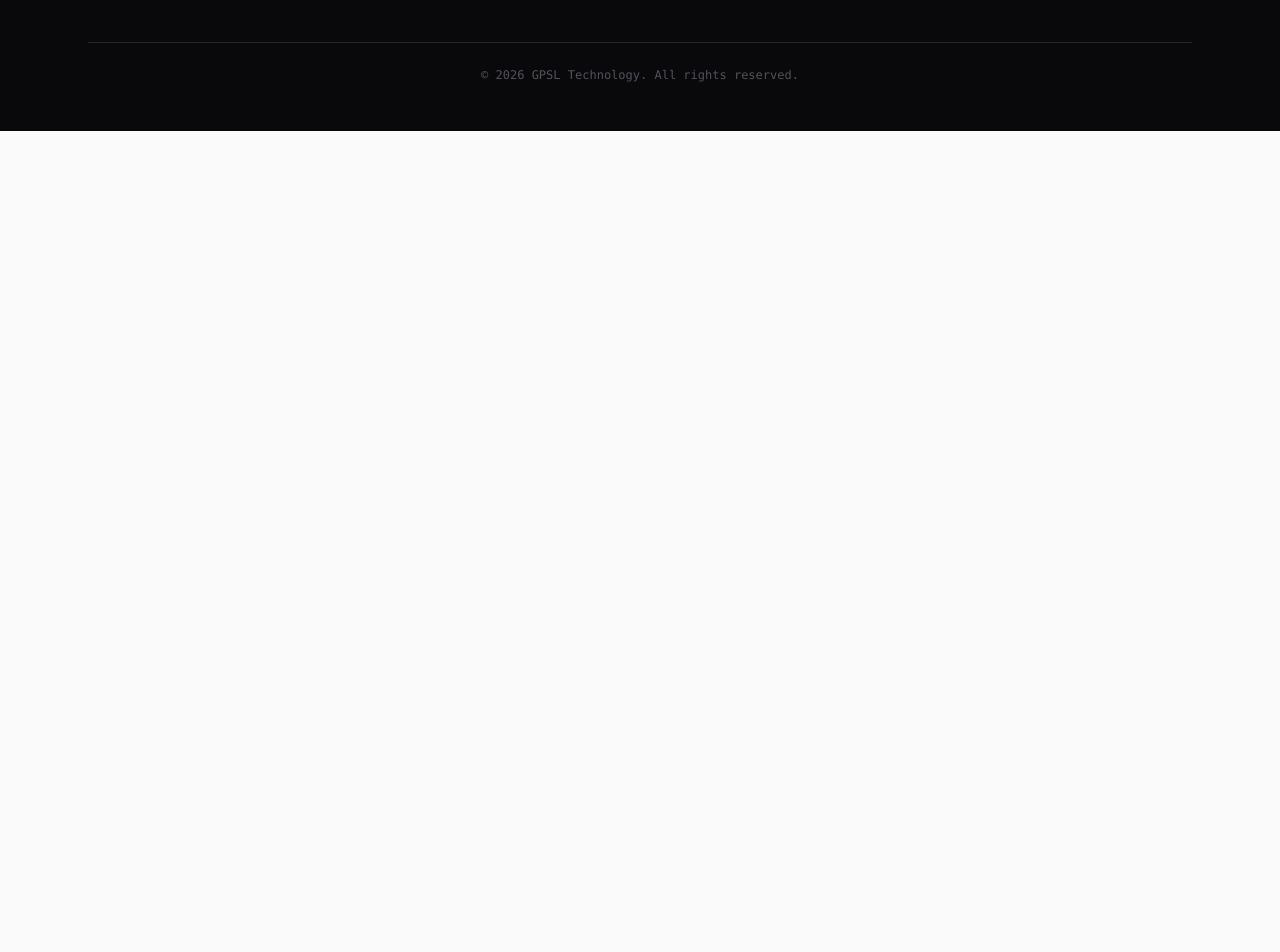
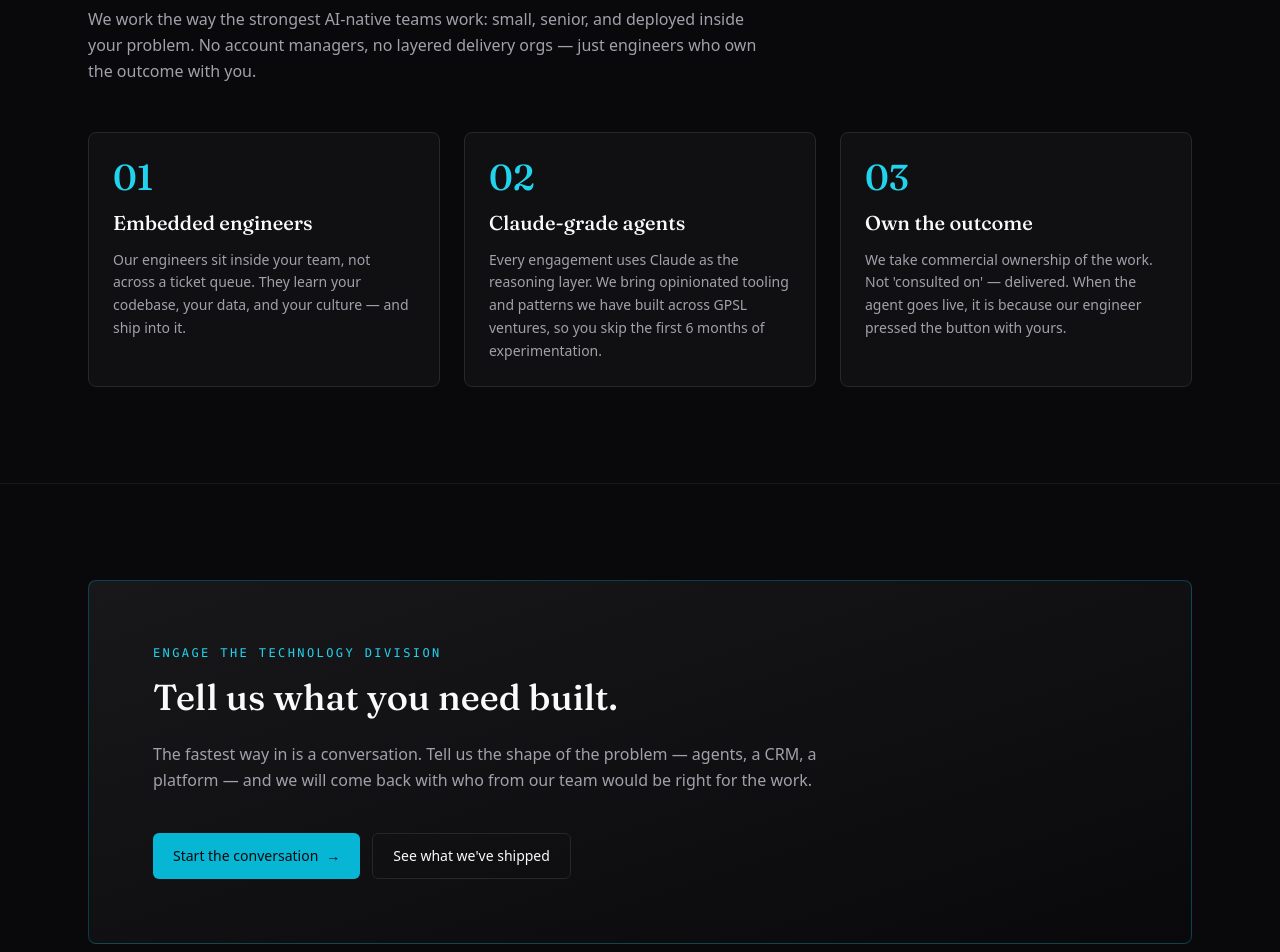
Before and after one commit to mattydinh/gpsl-technology, a Next.js app: page /technology in a window 1280 px wide. Shown: the part 3500-4452 px from the top of the page. Before the commit the page ends 3631 px from the top, so only its background shows below. Built offline with nearby package versions, Linux system fonts and the light colour scheme.

Commit message:
feat: /technology forward-deployed engineering + final CTA
Adds two closing sections after #claude-partner: forward-deployed
engineering (three numbered value tiles) and a final CTA band with
contact and portfolio links. 56 tests passing.

Co-Authored-By: Claude Sonnet 4.6 <noreply@anthropic.com>

```diff
--- a/src/app/technology/page.tsx
+++ b/src/app/technology/page.tsx
@@ -227,6 +227,58 @@ export default function TechnologyPage() {
             </div>
           </div>
         </section>
+
+        <section className="border-t border-zinc-900">
+          <div className="max-w-6xl mx-auto px-6 py-24">
+            <p className="text-xs uppercase tracking-[0.2em] text-cyan-400 font-mono">How we work with clients</p>
+            <h2 className="font-display text-3xl md:text-4xl text-zinc-50 mt-4 leading-tight max-w-3xl">
+              Forward-deployed engineering, not billable hours.
+            </h2>
+            <p className="text-zinc-400 mt-6 max-w-2xl leading-relaxed">
+              We work the way the strongest AI-native teams work: small, senior, and deployed inside your problem. No account managers, no layered delivery orgs — just engineers who own the outcome with you.
+            </p>
+
+            <div className="mt-12 grid md:grid-cols-3 gap-6">
+              <div className="rounded-lg border border-zinc-800 bg-zinc-900/50 p-6">
+                <p className="font-display text-4xl text-cyan-400">01</p>
+                <h3 className="font-display text-xl text-zinc-50 mt-3">Embedded engineers</h3>
+                <p className="text-sm text-zinc-400 mt-3 leading-relaxed">Our engineers sit inside your team, not across a ticket queue. They learn your codebase, your data, and your culture — and ship into it.</p>
+              </div>
+              <div className="rounded-lg border border-zinc-800 bg-zinc-900/50 p-6">
+                <p className="font-display text-4xl text-cyan-400">02</p>
+                <h3 className="font-display text-xl text-zinc-50 mt-3">Claude-grade agents</h3>
+                <p className="text-sm text-zinc-400 mt-3 leading-relaxed">Every engagement uses Claude as the reasoning layer. We bring opinionated tooling and patterns we have built across GPSL ventures, so you skip the first 6 months of experimentation.</p>
+              </div>
+              <div className="rounded-lg border border-zinc-800 bg-zinc-900/50 p-6">
+                <p className="font-display text-4xl text-cyan-400">03</p>
+                <h3 className="font-display text-xl text-zinc-50 mt-3">Own the outcome</h3>
+                <p className="text-sm text-zinc-400 mt-3 leading-relaxed">We take commercial ownership of the work. Not &apos;consulted on&apos; — delivered. When the agent goes live, it is because our engineer pressed the button with yours.</p>
+              </div>
+            </div>
+          </div>
+        </section>
+
+        <section className="border-t border-zinc-900">
+          <div className="max-w-6xl mx-auto px-6 py-24">
+            <div className="rounded-lg border border-cyan-500/30 bg-gradient-to-br from-zinc-900 to-zinc-950 p-10 md:p-16">
+              <p className="text-xs uppercase tracking-[0.2em] text-cyan-400 font-mono">Engage the Technology division</p>
+              <h2 className="font-display text-3xl md:text-4xl text-zinc-50 mt-4 leading-tight max-w-3xl">
+                Tell us what you need built.
+              </h2>
+              <p className="mt-6 text-base leading-relaxed max-w-2xl text-zinc-400">
+                The fastest way in is a conversation. Tell us the shape of the problem — agents, a CRM, a platform — and we will come back with who from our team would be right for the work.
+              </p>
+              <div className="mt-10 flex flex-wrap gap-3">
+                <Link href="/contact?topic=technology" className="inline-flex items-center gap-2 rounded-md bg-cyan-500 px-5 py-3 text-sm font-medium text-zinc-950 hover:bg-cyan-400 transition-colors">
+                  Start the conversation <span aria-hidden>→</span>
+                </Link>
+                <Link href="/portfolio#tech" className="inline-flex items-center gap-2 rounded-md border border-zinc-800 px-5 py-3 text-sm font-medium text-zinc-50 hover:border-cyan-500 transition-colors">
+                  See what we&apos;ve shipped
+                </Link>
+              </div>
+            </div>
+          </div>
+        </section>
       </div>
     </ThemeSurface>
   );
```
Also changed, not shown: 1 other file (tests, documents, lock files or other folders).
